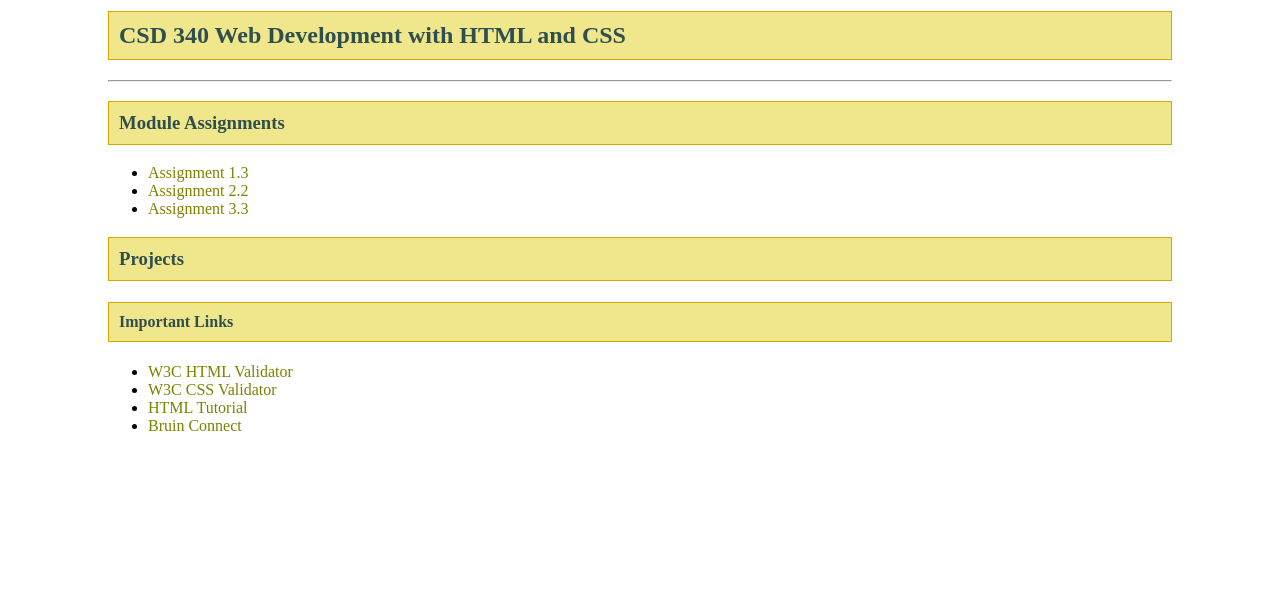
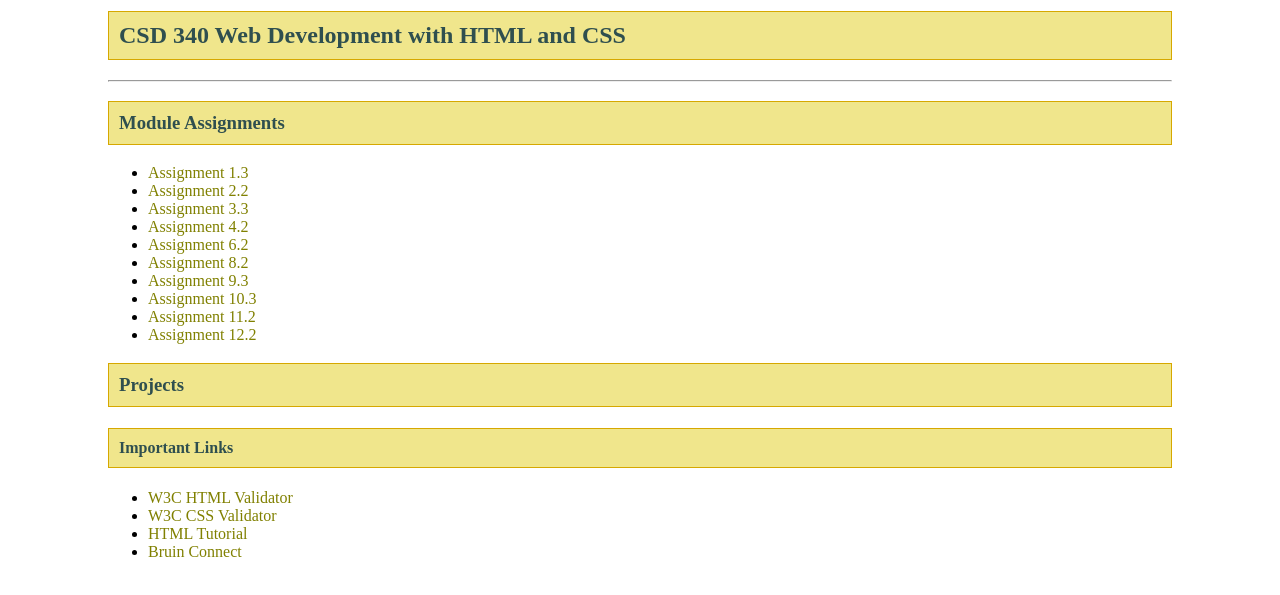
Before and after one commit to mkell6/csd-340, a plain HTML site: page index.html in a window 1280 px wide. Shown: the part 119-714 px from the top of the page. Drawn offline with Linux system fonts and the light colour scheme.

Commit message:
Update index.html

```diff
--- a/index.html
+++ b/index.html
@@ -19,6 +19,13 @@
 			<li><a href="module-1/Lee_Mod1_3.html">Assignment 1.3</a></li>
 			<li><a href="module-2/Lee_Mod2_2.html">Assignment 2.2</a></li>
 			<li><a href="module-3/Lee_Mod3_3.html">Assignment 3.3</a></li>
+			<li><a href="module-4/Lee_Mod4_2.html">Assignment 4.2</a></li>
+			<li><a href="module-6/Lee_Mod6_2.html">Assignment 6.2</a></li>
+			<li><a href="module-8/Lee_Mod8_2.html">Assignment 8.2</a></li>
+			<li><a href="module-9/Lee_Mod9_3.html">Assignment 9.3</a></li>
+			<li><a href="module-10/Lee_Mod10_3.html">Assignment 10.3</a></li>
+			<li><a href="module-11/Lee_Mod11_2.html">Assignment 11.2</a></li>
+			<li><a href="module-12/Lee_Mod12_2.html">Assignment 12.2</a></li>
 		</ul>
 		<h3>Projects</h3>
 		<ul> <!--list items for bioSite Project Home Page-->
```
